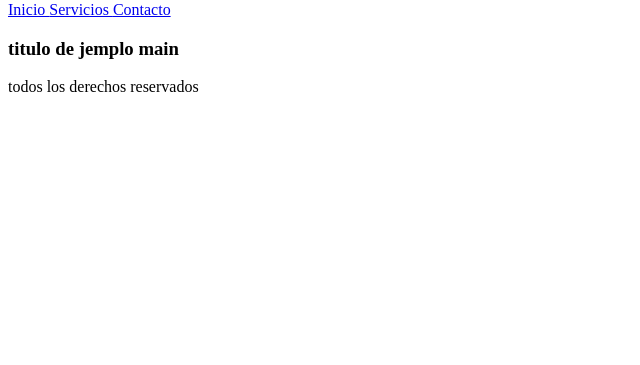
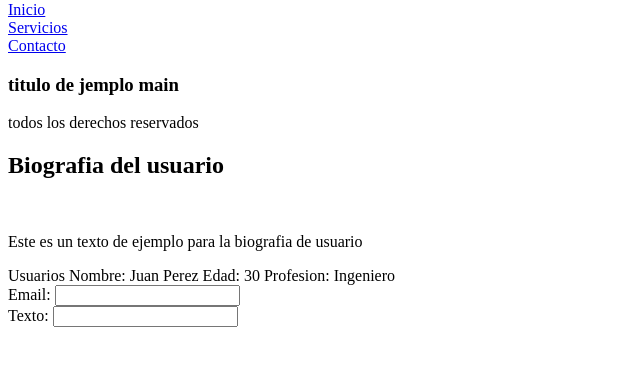
Before and after one commit to EnzoCollo/HTML2, a plain HTML site: page index.html in a window 1280 px wide. Shown: the part 79-444 px from the top of the page, without its empty margins (0-640 px from the left). Drawn offline with Linux system fonts and the light colour scheme.

Commit message:
tabla y formulario agregados

```diff
--- a/index.html
+++ b/index.html
@@ -8,9 +8,9 @@
 <body>
     <header>
         <h1> Titulo de header</h1>
-        <a href="#"> Inicio </a>
-        <a href="#"> Servicios </a>
-        <a href="#"> Contacto </a>
+        <a href="#"> Inicio </a> <br>
+        <a href="#"> Servicios </a> <br>
+        <a href="#"> Contacto </a> <br>
     </header>
     <main>
         <h3> titulo de jemplo main</h3>
@@ -18,5 +18,22 @@
     <footer>
         <p> todos los derechos reservados</p>
     </footer>
+    <article>
+        <h2> Biografia del usuario </h2> <br>
+        <p> Este es un texto de ejemplo para la biografia de usuario</p>
+        <thead> Usuarios</thead>
+        <tbody>
+            <tr>
+                <td> Nombre: Juan Perez </td>
+                <td> Edad: 30 </td>
+                <td> Profesion: Ingeniero </td>
+            </tr>
+    </article>
+    <form>
+        <label for="email"> Email: </label>
+        <input type="email" id="email" name="email"> <br>
+        <label for="texto"> Texto: </label>
+        <input type="text" id="text" name="text"> <br>
+    </form>
 </body>
 </html>
```
